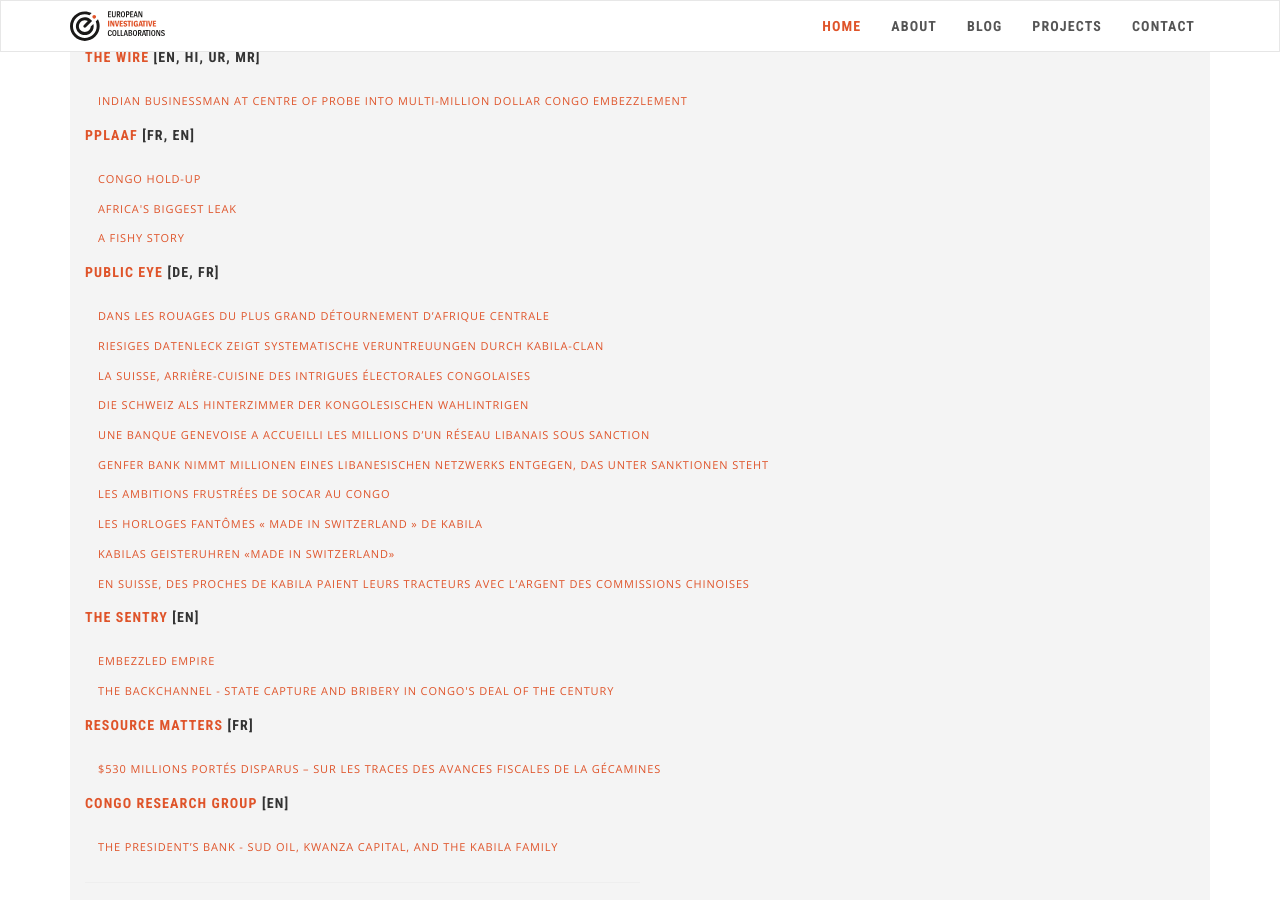
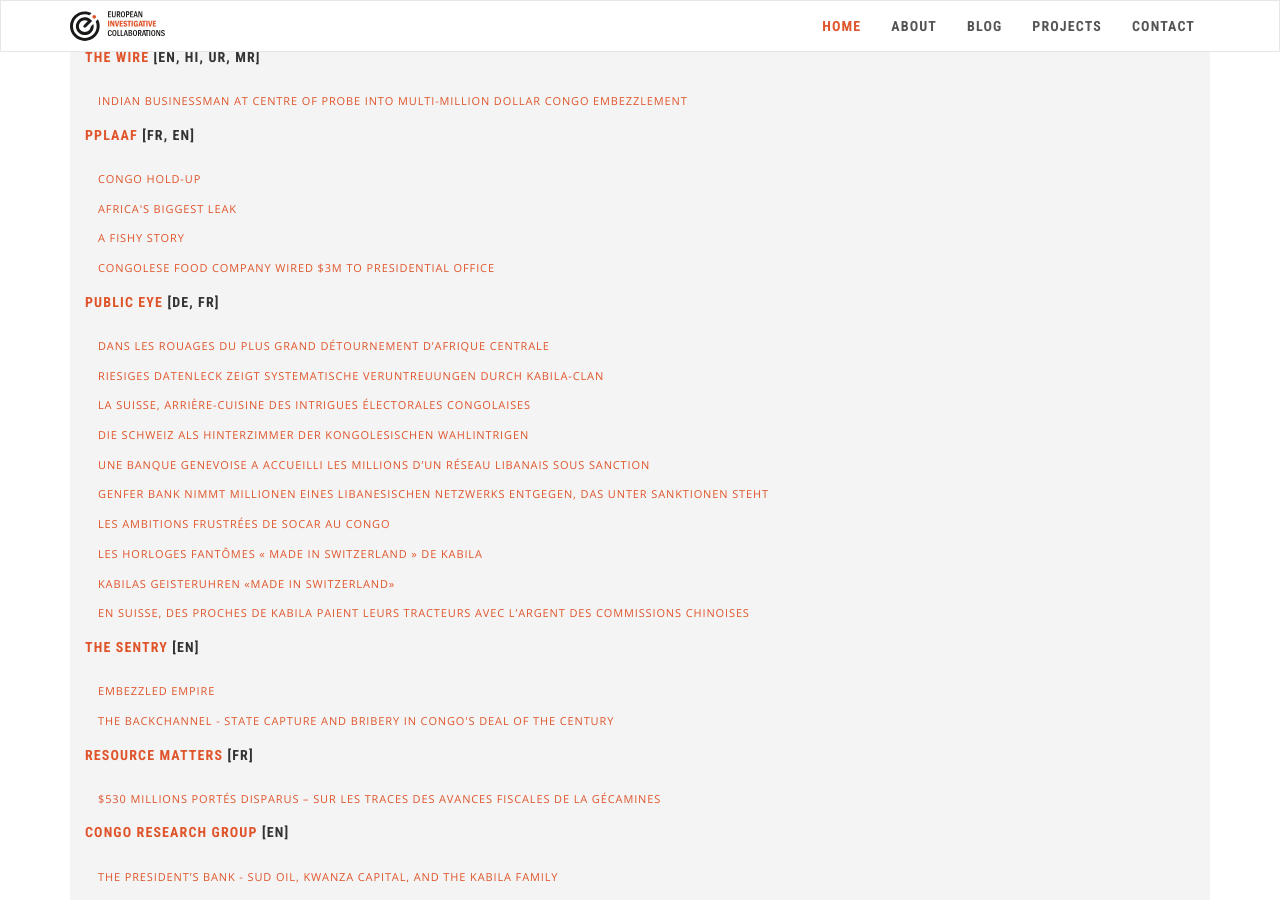
Before and after one commit to eic-network/eic-incubator.github.io, a Jekyll site: the page built from _projects/congo-holdup.md, in a window 1280 px wide and 900 px high, scrolled down 5520 px. Built offline with Jekyll 4.4.1, drawn with Linux system fonts in a browser that asks for light colours; nearby versions of some CDN libraries.

Commit message:
Update congo-holdup.md

```diff
--- a/_projects/congo-holdup.md
+++ b/_projects/congo-holdup.md
@@ -331,6 +331,8 @@ publications:
     url: https://www.pplaaf.org/2021/11/19/congo-holdup-leak.html
   - name: A Fishy Story
     url: https://www.pplaaf.org/2021/11/22/congo-egal-public-funds.html
+  - name: Congolese food company wired $3m to Presidential Office
+    url: https://www.pplaaf.org/2021/12/02/congo-foodco-wired-president.html
   name: PPLAAF
   url: https://www.pplaaf.org/
 - lang: "[DE, FR]"
```
